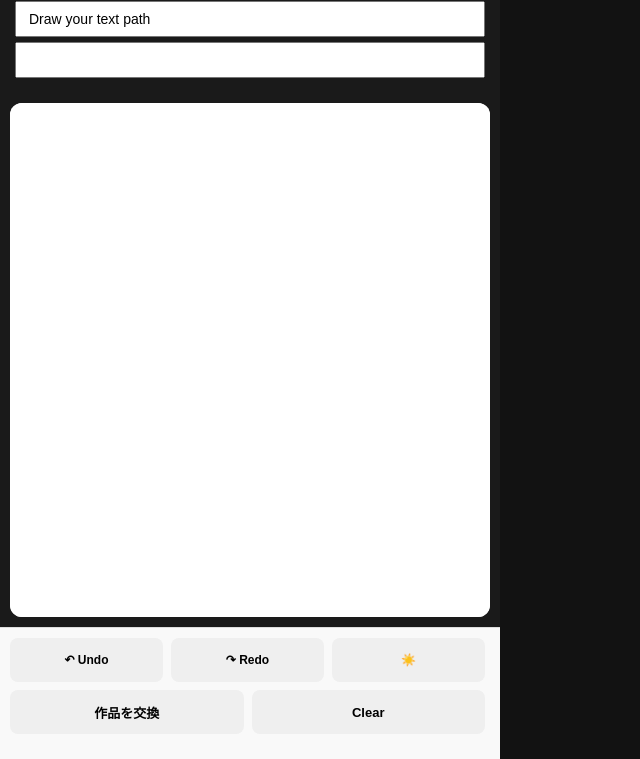
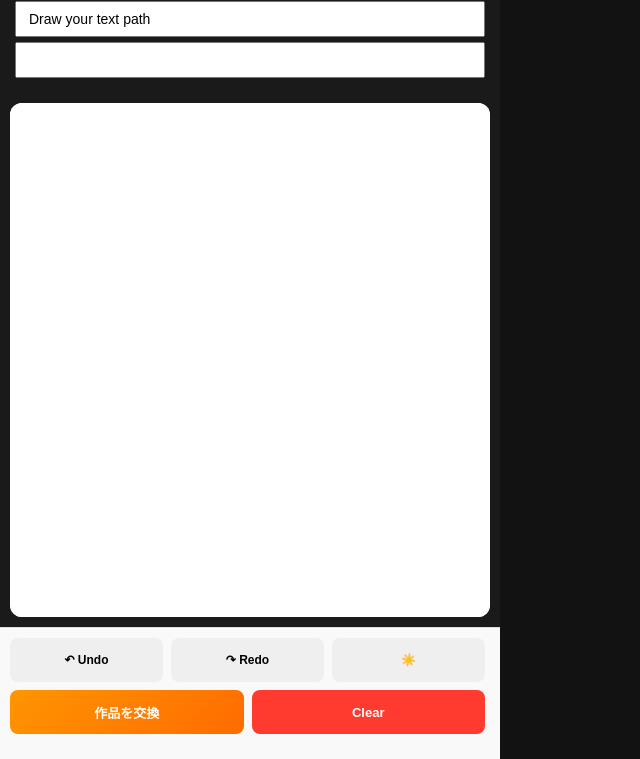
Before and after one commit to soft-dev-UK/Path-test2, a website: page public/index.html in a window 1280 px wide. Shown: the part 41-800 px from the top of the page, without its empty margins (0-640 px from the left). Drawn offline with Linux system fonts and the light colour scheme.

Commit message:
Force push latest changes

```diff
--- a/public/index.html
+++ b/public/index.html
@@ -115,6 +115,20 @@
             align-items: center;
             justify-content: center;
             cursor: pointer;
+        }
+
+        /* 削除（Clear）ボタンの色を確実に設定 */
+        .btn-clear {
+            background: #FF3B30 !important; /* 赤色 */
+            color: white !important;
+            flex: 1 !important;
+            display: flex !important;
+        }
+
+/* 交換ボタンの色 */
+        .btn-exchange {
+            background: linear-gradient(135deg, #FF9500 0%, #FF6B00 100%) !important;
+            color: white !important;
         }
 
         button:hover:not(:disabled) {
```
